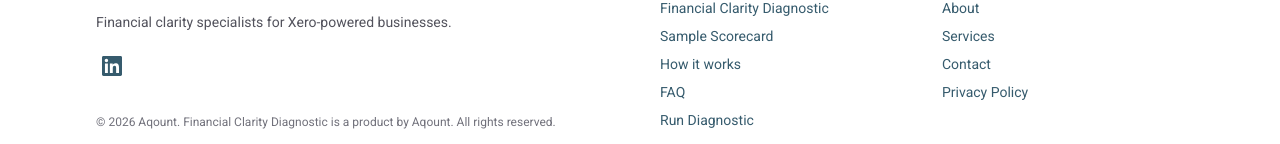
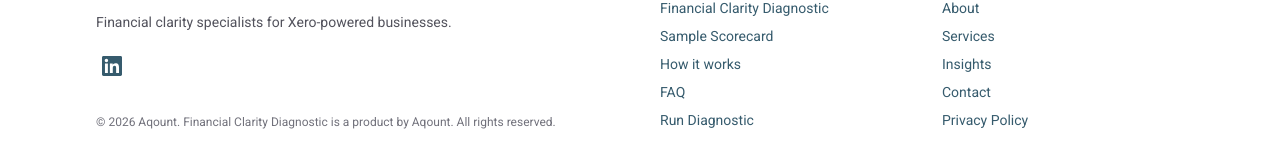
Before and after one commit to noemisasum/xero-financial-clarity, a Next.js app: page / in a window 1280 px wide. Shown: the part 4968-5112 px from the top of the page. Built offline with nearby package versions, Linux system fonts and the light colour scheme; no server answers.

Commit message:
Improve Insights links and add Insights to footer nav

```diff
--- a/src/components/Footer.tsx
+++ b/src/components/Footer.tsx
@@ -1,3 +1,4 @@
+import Link from "next/link";
 import Container from "@/components/Container";
 
 export default function Footer({
@@ -78,6 +79,14 @@ export default function Footer({
                 >
                   Services
                 </a>
+              </li>
+              <li>
+                <Link
+                  href="/insights"
+                  className="text-[color:var(--link)] hover:opacity-90"
+                >
+                  Insights
+                </Link>
               </li>
               <li>
                 <a
--- a/src/content/insights/virtual-cfo-vs-fractional-cfo-vs-accountant.mdx
+++ b/src/content/insights/virtual-cfo-vs-fractional-cfo-vs-accountant.mdx
@@ -119,7 +119,7 @@ If you answer “yes” to most of these but still feel uncertain about decision
 ## Next step
 
 If you want, start here:
-- **Virtual CFO services (remote-first):** https://aqount.tech/virtual-cfo-services/
-- **Free Financial Clarity Diagnostic:** https://clarity.aqount.tech/
+- **[Virtual CFO services (remote-first)](https://aqount.tech/virtual-cfo-services/)**
+- **[Free Financial Clarity Diagnostic](https://clarity.aqount.tech/)**
 
 The goal is simple: get decision-ready numbers, then use them to run the business with less stress.
```
